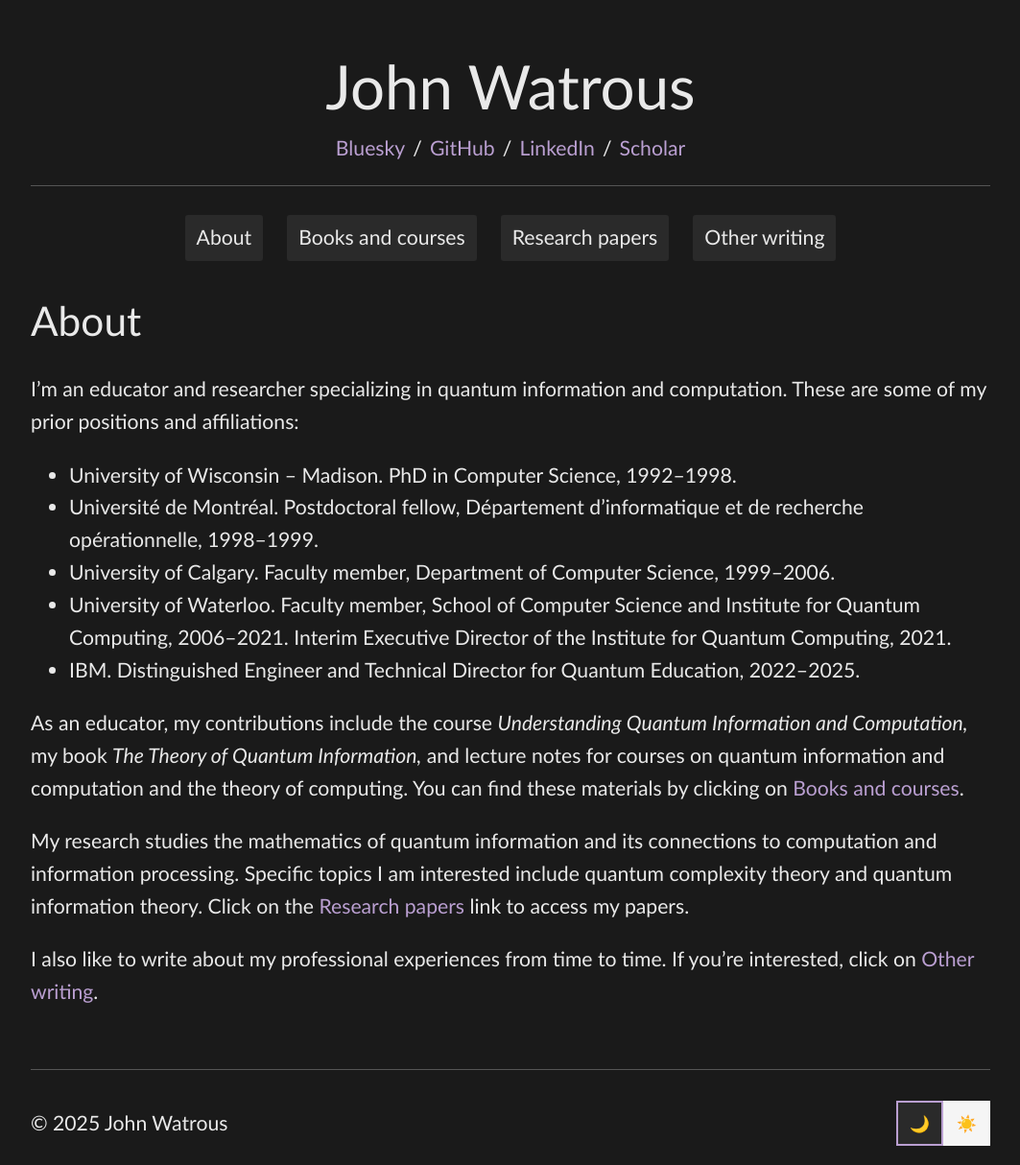
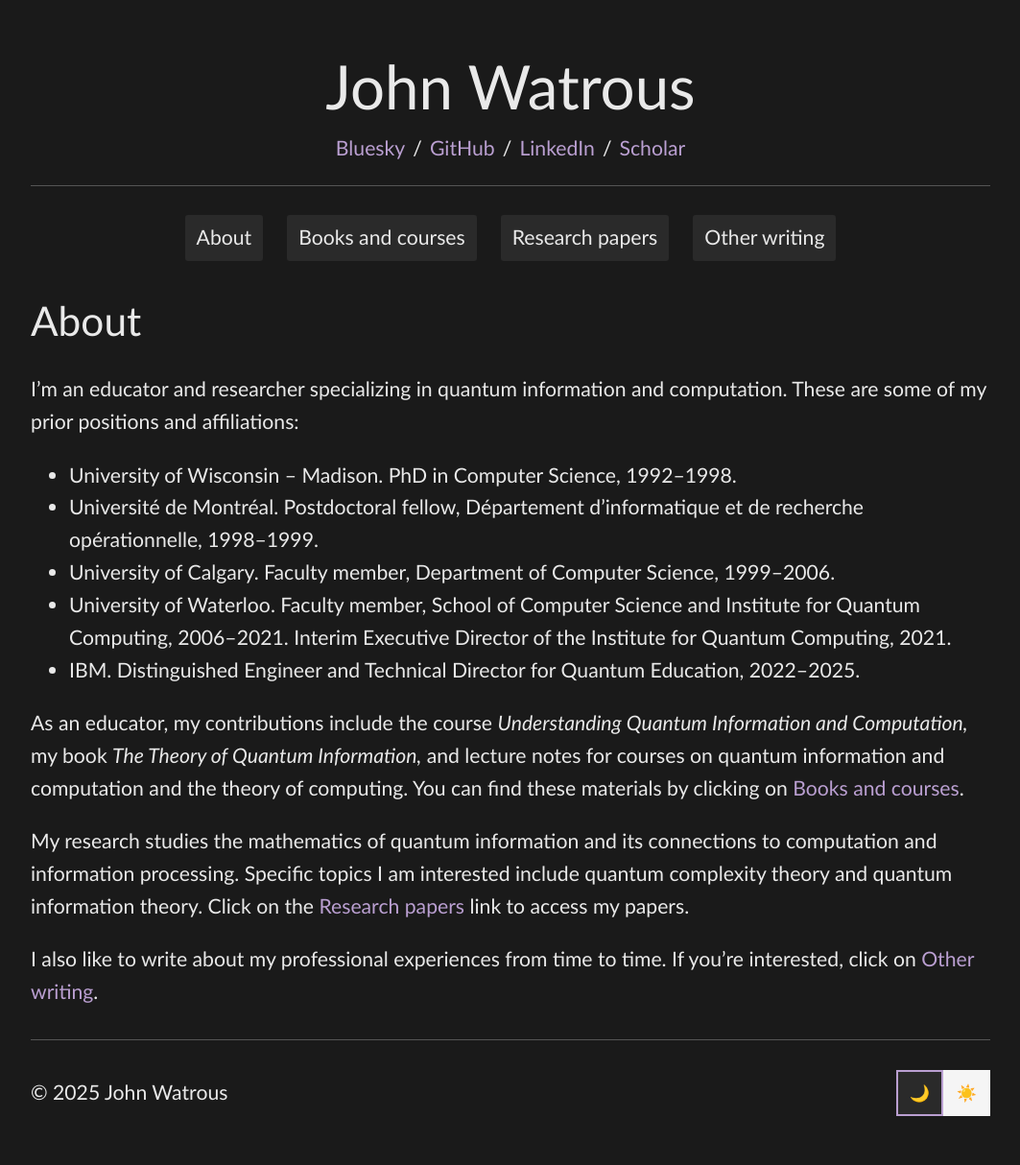
Before and after one commit to jhwatrous/jhwatrous.github.io, a Jekyll site: the page built from index.md, in a window 1280 px wide. Shown: the whole page at 96% size, without its empty margins (108-1171 px from the left). Built offline with Jekyll 4.4.1, drawn with Linux system fonts in a browser that asks for light colours; after the commit the page ends 1183 px from its top, so only the background shows below that.

```diff
--- a/assets/css/simple-dark.css
+++ b/assets/css/simple-dark.css
@@ -98,7 +98,7 @@
 }
 
 footer {
-    margin-top: 3em;
+    margin-top: 1.5em;
     padding-top: 1.5em;
     border-top: 1px solid var(--border-color);
 }
```
